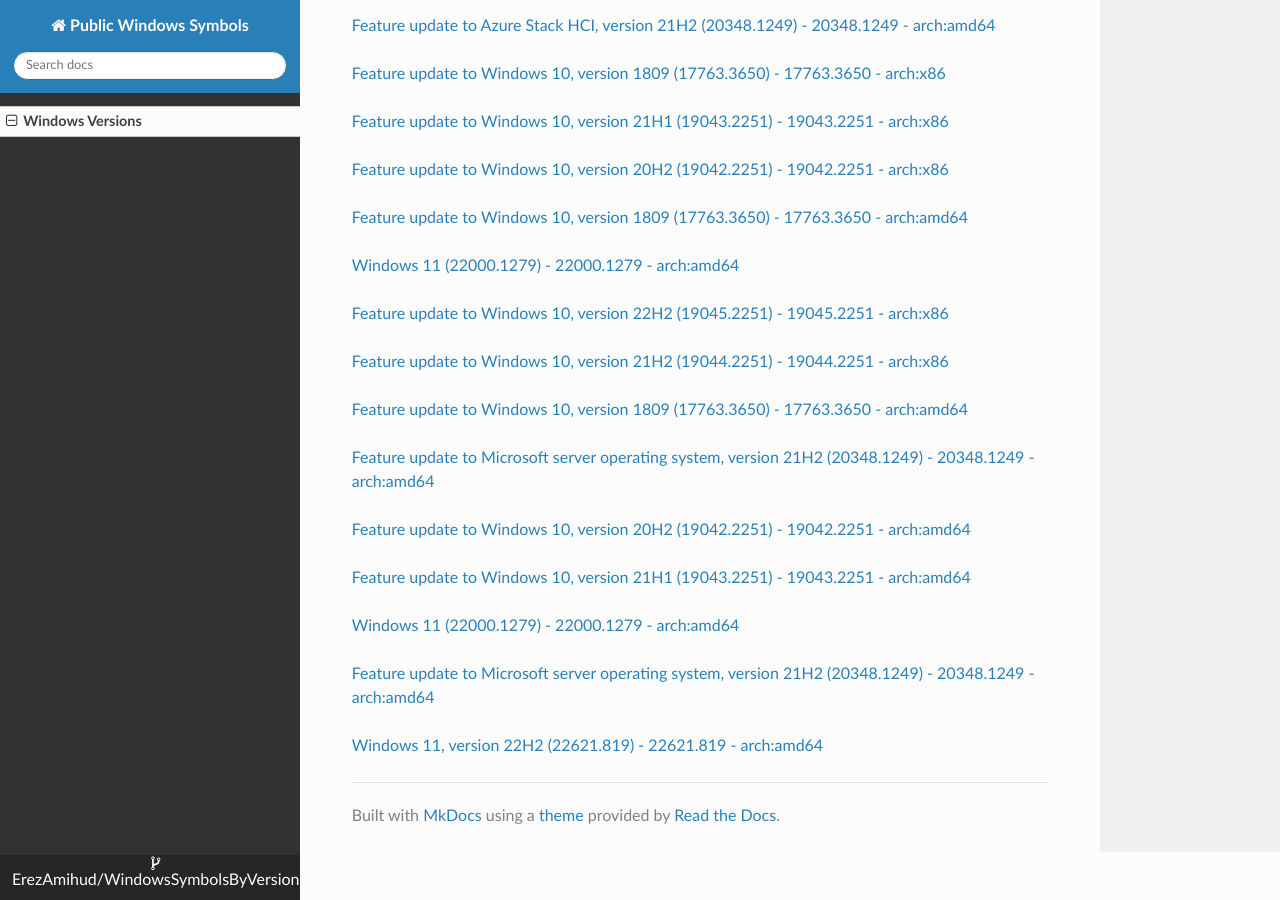
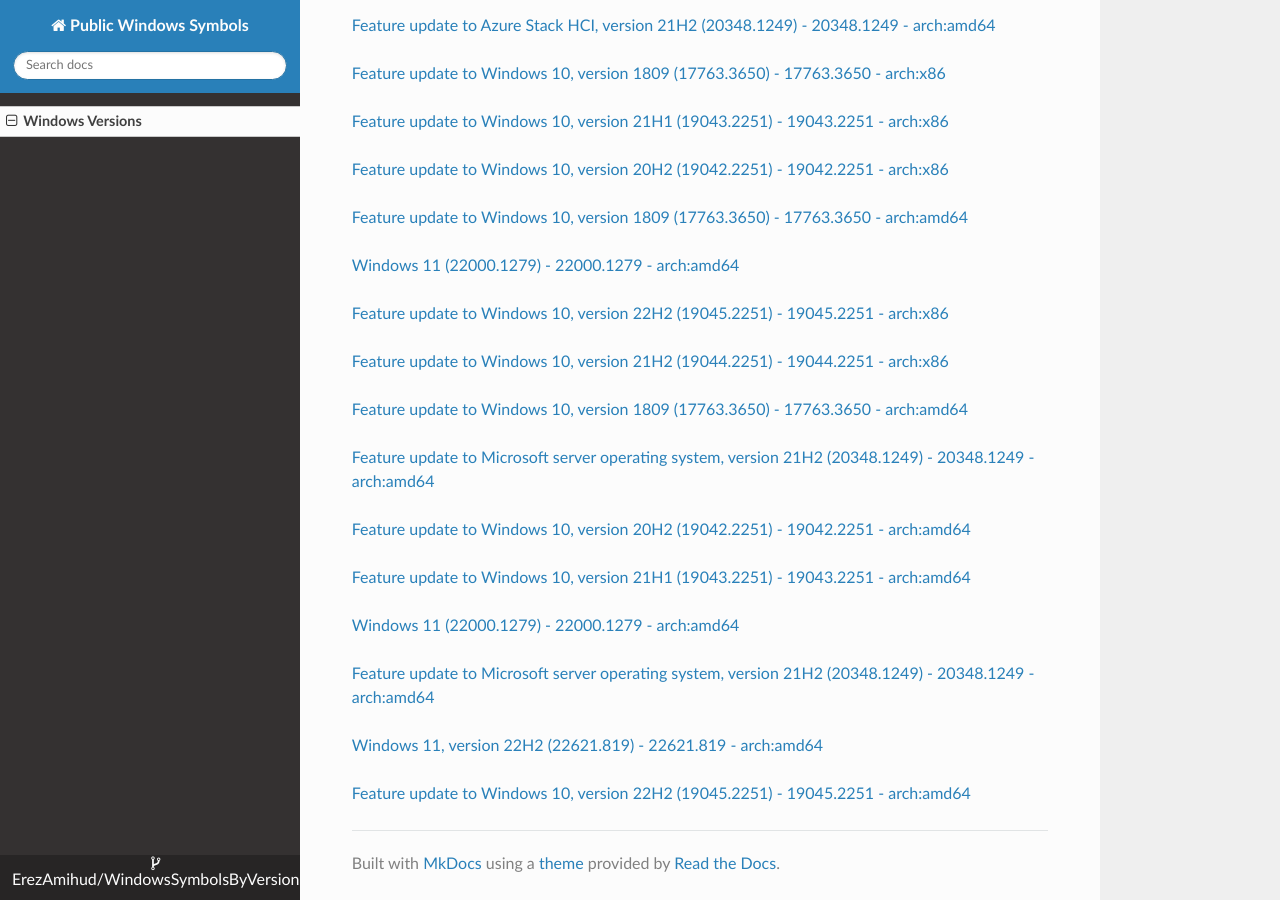
Before and after one commit to ErezAmihud/WindowsSymbolsByVersion, an MkDocs documentation site: the page built from docs/index.md, in a window 1280 px wide and 900 px high, scrolled down 45893 px. Built offline with MkDocs 1.6.1, drawn with Linux system fonts in a browser that asks for light colours; nearby versions of some CDN libraries.

Commit message:
Automated commit, add manifest for 4b198c0a-71de-4f6f-b7e1-831729d92c77

```diff
--- a/docs/index.md
+++ b/docs/index.md
@@ -2695,3 +2695,6 @@
 
 
 [Windows 11, version 22H2 (22621.819) - 22621.819 - arch:amd64](https://github.com/ErezAmihud/WindowsSymbolsByVersion/blob/main/manifests/73275c4f-b96a-4195-89e0-cda78aeb6a52.manifest)
+
+
+[Feature update to Windows 10, version 22H2 (19045.2251) - 19045.2251 - arch:amd64](https://github.com/ErezAmihud/WindowsSymbolsByVersion/blob/main/manifests/4b198c0a-71de-4f6f-b7e1-831729d92c77.manifest)
```
Also changed, not shown: process_builds.json (+1 -1 lines), 1 other file.
